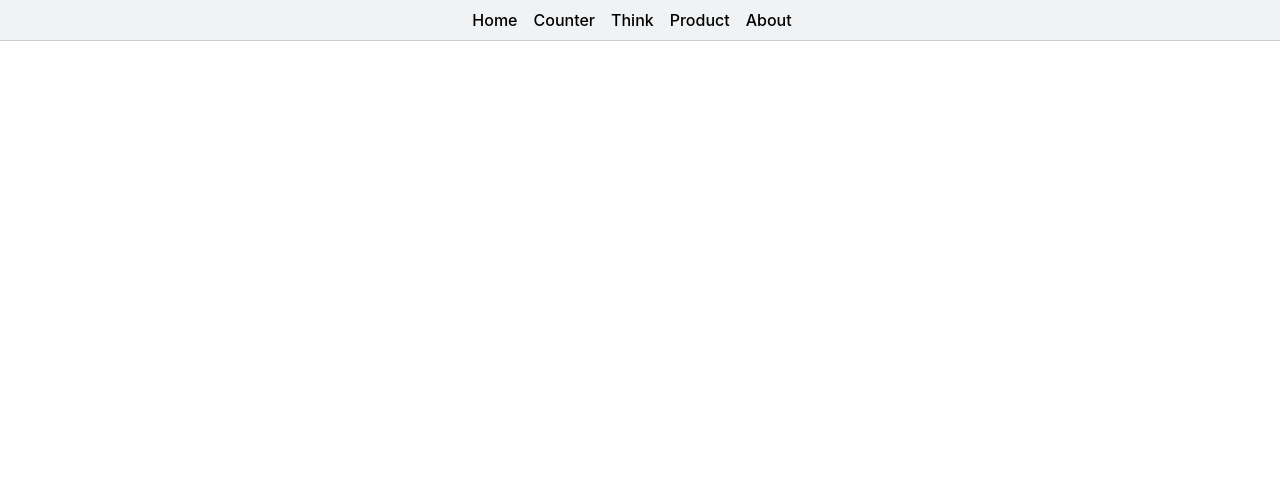
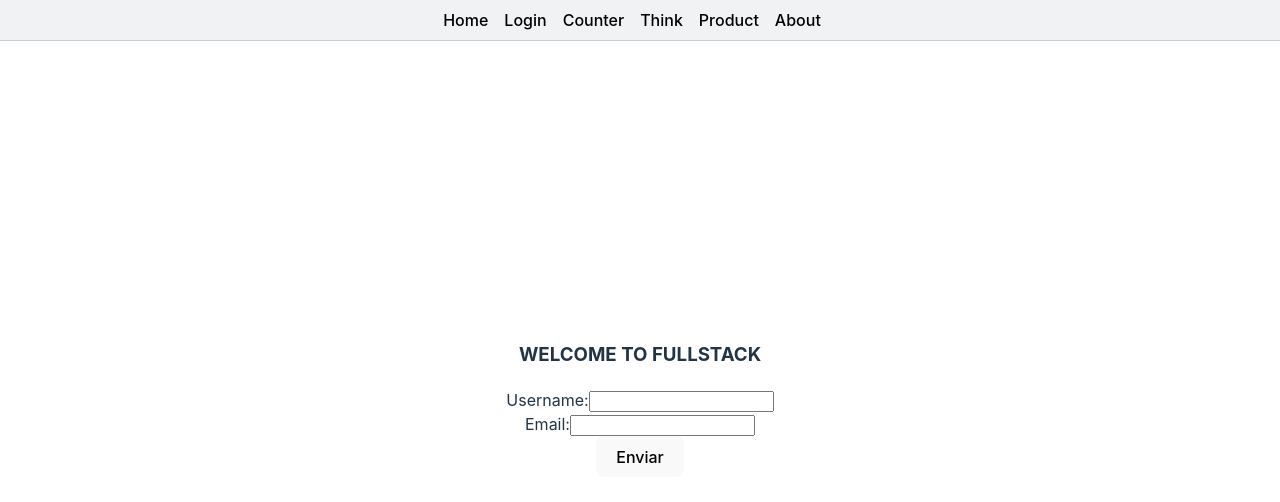
Before and after one commit to herlan-lopez/desarrollo-frontend-react, a React (Vite) app: page /login in a window 1280 px wide. Shown: the top 502 px of the page. Built offline with nearby package versions, Linux system fonts and the light colour scheme.

Commit message:
adds Forms Hooks and Animation

```diff
--- a/package.json
+++ b/package.json
@@ -11,6 +11,7 @@
   },
   "dependencies": {
     "@reduxjs/toolkit": "^2.5.0",
+    "motion": "^11.18.0",
     "react": "^18.3.1",
     "react-dom": "^18.3.1",
     "react-redux": "^9.2.0",
--- /dev/null
+++ b/src/Components/Forms/FormLogin.jsx
@@ -0,0 +1,53 @@
+import { useState } from "react";
+
+const FormLogin = ({titleForm}) => {
+
+const[formData,setFormData]=useState({
+    username: '',
+    email: ''
+});
+
+const handleSubmit = (e) => {
+    e.preventDefault();
+    console.log('datos del formulario', formData);
+};
+    const handleChange = (e) => {
+      //  debugger;
+     // console.log(e)
+        const { name, value } = e.target;
+        setFormData({
+            ...formData,
+            [name]: value,
+        });
+    };
+
+
+  return (
+    <>
+        <form onSubmit={handleSubmit}>
+            <h3>{titleForm}</h3>
+            <div>
+                <label>Username:</label>
+                <input type="text"
+                       name="username"
+                       value={formData.username}
+                       onChange={handleChange}
+                       required
+                />
+            </div>
+            <div>
+                <label>Email:</label>
+                <input type="email"
+                       name="email"
+                       value={formData.email}
+                       onChange={handleChange}
+                       required
+                />
+            </div>
+            <button type="submit">Enviar</button>
+        </form>
+    </>
+  );
+
+};
+export default FormLogin
--- /dev/null
+++ b/src/Components/Forms/FormLoginWithHook.jsx
@@ -0,0 +1,44 @@
+
+import useForm from "../Hooks/useForm";
+const FormLoginWithHook = ({titleForm}) => {
+
+const{formData,handleChange}=useForm({
+    username:'',
+    email:''
+})
+
+const handleSubmit = (e) => {
+    e.preventDefault();
+    console.log('datos del formulario', formData);
+};
+
+
+  return (
+    <>
+        <form onSubmit={handleSubmit}>
+            <h3>{titleForm}</h3>
+            <div>
+                <label>Username:</label>
+                <input type="text"
+                       name="username"
+                       value={formData.username}
+                       onChange={handleChange}
+                       required
+                />
+            </div>
+            <div>
+                <label>Email:</label>
+                <input type="email"
+                       name="email"
+                       value={formData.email}
+                       onChange={handleChange}
+                       required
+                />
+            </div>
+            <button type="submit">Enviar</button>
+        </form>
+    </>
+  );
+
+};
+export default FormLoginWithHook
--- /dev/null
+++ b/src/Components/Forms/FormLoginWithMotion.jsx
@@ -0,0 +1,75 @@
+import { motion } from "motion/react"
+import useForm from "../Hooks/useForm.js";
+// eslint-disable-next-line react/prop-types
+const FormLoginWithMotion = ({titleForm}) => {
+    const {formData, handleChange} = useForm({
+        username: '',
+        email: ''
+    });
+    const handleSubmit = (e) => {
+        e.preventDefault();
+        console.log('datos del formulario', formData);
+    };
+    return (
+        <motion.div
+            initial={{opacity: 0}}
+            animate={{opacity: 1}}
+            exit={{opacity: 0}}
+            transition={{duration: 0.5}}
+        >
+            <form onSubmit={handleSubmit}>
+                <motion.div
+                    initial={{x: -100}}
+                    animate={{x: 0}}
+                    transition={{duration: 0.5}}
+                >
+                    <h3>{titleForm}</h3>
+                </motion.div>
+                <motion.div
+                    initial={{x: -100}}
+                    animate={{x: 0}}
+                    transition={{duration: 0.5}}
+                >
+                    <div>
+                        <label>
+                            Username:
+                            <input
+                                type="text"
+                                name="username"
+                                value={formData.username}
+                                onChange={handleChange}
+                                required
+                            />
+                        </label>
+                    </div>
+                </motion.div>
+                <motion.div
+                    initial={{x: -100}}
+                    animate={{x: 0}}
+                    transition={{duration: 0.5}}
+                >
+                    <div>
+                        <label>
+                            Email:
+                            <input
+                                type="email"
+                                name="email"
+                                value={formData.email}
+                                onChange={handleChange}
+                                required
+                            />
+                        </label>
+                    </div>
+                </motion.div>
+                <motion.div
+                    initial={{y: 100}}
+                    animate={{y: 0}}
+                    transition={{duration: 0.5}}
+                >
+                    <button type="submit">Enviar</button>
+                </motion.div>
+            </form>
+        </motion.div>
+    );
+};
+export default FormLoginWithMotion;
--- /dev/null
+++ b/src/Components/Hooks/useForm.js
@@ -0,0 +1,20 @@
+import { useState } from "react";
+const useForm = (initialState = {}) => {
+    const [formData, setFormData] = useState(initialState);
+    const handleChange = (e) => {
+        const { name, value } = e.target;
+        setFormData({
+            ...formData,
+            [name]: value,
+        });
+    };
+    const resetForm = () => {
+        setFormData(initialState);
+    };
+    return {
+        formData,
+        handleChange,
+        resetForm,
+    };
+};
+export default useForm;
--- a/src/Components/Navigation/Navigator.jsx
+++ b/src/Components/Navigation/Navigator.jsx
@@ -4,6 +4,7 @@
   return (
     <nav className="navbar">
             <Link to="/" className="nav-link">Home</Link>
+            <Link to="/login" className="nav-link">Login</Link>
             <Link to="/counter" className="nav-link">Counter</Link>
             <Link to="/think" className="nav-link">Think</Link>
             <Link to="/products" className="nav-link">Product</Link>
--- a/src/Components/Navigation/Router.jsx
+++ b/src/Components/Navigation/Router.jsx
@@ -6,6 +6,7 @@
 import Counter from "../Counter/Counter"
 
 import {Routes,Route} from "react-router"
+import Login from "../../screens/Login"
 const Router = () => {
   return (
     <>
@@ -15,6 +16,7 @@
             <Route path="think" element={<Think />} />
             <Route path="about" element={<About />} />
             <Route path="counter" element={<Counter />} />
+            <Route path="login" element={<Login />} />
         </Routes>
     </>
   )
--- /dev/null
+++ b/src/screens/Login.jsx
@@ -0,0 +1,14 @@
+import React from 'react'
+//import FormLogin from '../Components/forms/FormLogin'
+//import FormLoginWithHook from '../Components/Forms/FormLoginWithHook'
+import FormLoginWithMotion from '../Components/Forms/FormLoginWithMotion'
+
+const Login = () => {
+  return (
+    <>
+        <FormLoginWithMotion titleForm="WELCOME TO FULLSTACK"/>
+    </>
+  )
+}
+
+export default Login
```
Also changed, not shown: 1 other file (tests, documents, lock files or other folders).
